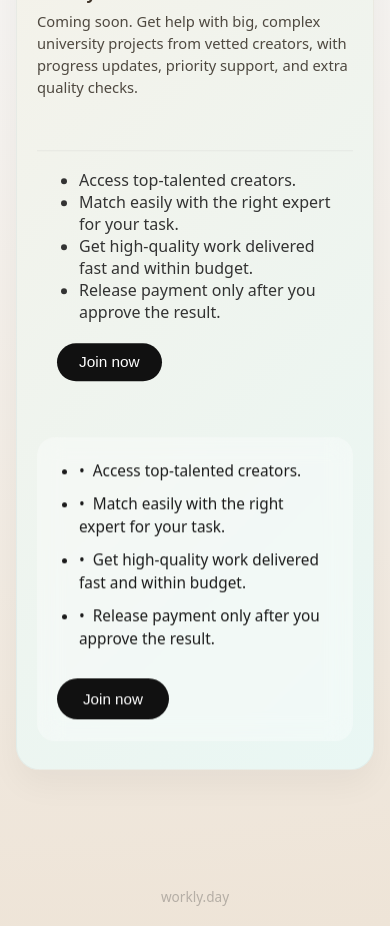
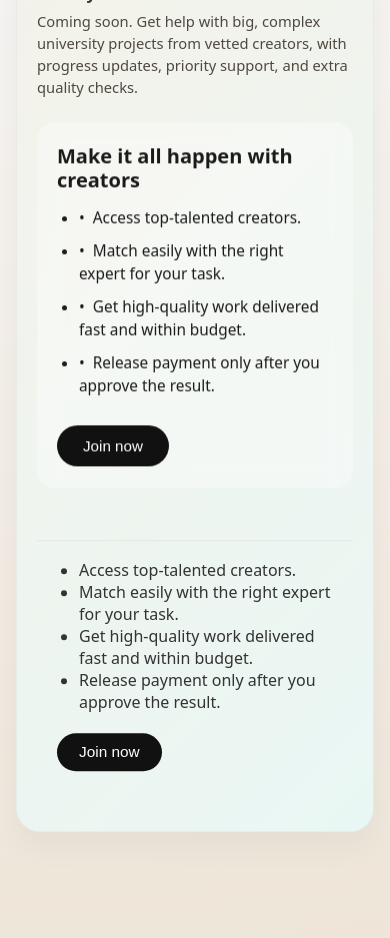
Before and after one commit to SEBRAHEIM/workly-landing, a Next.js app: page / in a window 390 px wide. Shown: the part 1420-2358 px from the top of the page. Built offline with nearby package versions, Linux system fonts and the light colour scheme.

Commit message:
Add standalone creators benefits section under Workly PRO (mobile)

```diff
--- a/pages/index.js
+++ b/pages/index.js
@@ -185,6 +185,17 @@ export default function Home() {
                 extra quality checks.
               </p>
 
+      <section className="home-creators-copy">
+        <h2>Make it all happen with creators</h2>
+        <ul>
+          <li>Access top-talented creators.</li>
+          <li>Match easily with the right expert for your task.</li>
+          <li>Get high-quality work delivered fast and within budget.</li>
+          <li>Release payment only after you approve the result.</li>
+        </ul>
+        <button className="home-cta-secondary">Join now</button>
+      </section>
+
       {/* === Creators Benefits (Standalone Section) === */}
       <section className="home-benefits">
         <ul>
@@ -194,17 +205,6 @@ export default function Home() {
           <li>Release payment only after you approve the result.</li>
         </ul>
         <button className="home-benefits-btn">Join now</button>
-      </section>
-
-
-      <section className="home-creators-copy">
-        <ul>
-          <li>Access top-talented creators.</li>
-          <li>Match easily with the right expert for your task.</li>
-          <li>Get high-quality work delivered fast and within budget.</li>
-          <li>Release payment only after you approve the result.</li>
-        </ul>
-        <button className="home-cta-secondary">Join now</button>
       </section>
             </div>
           </section>
```
